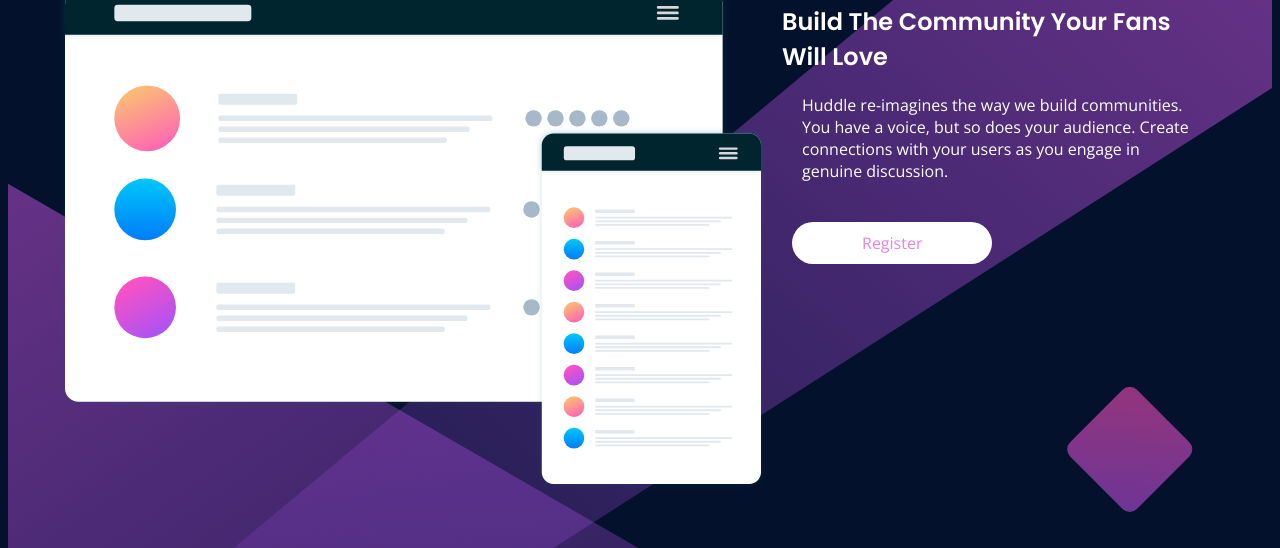
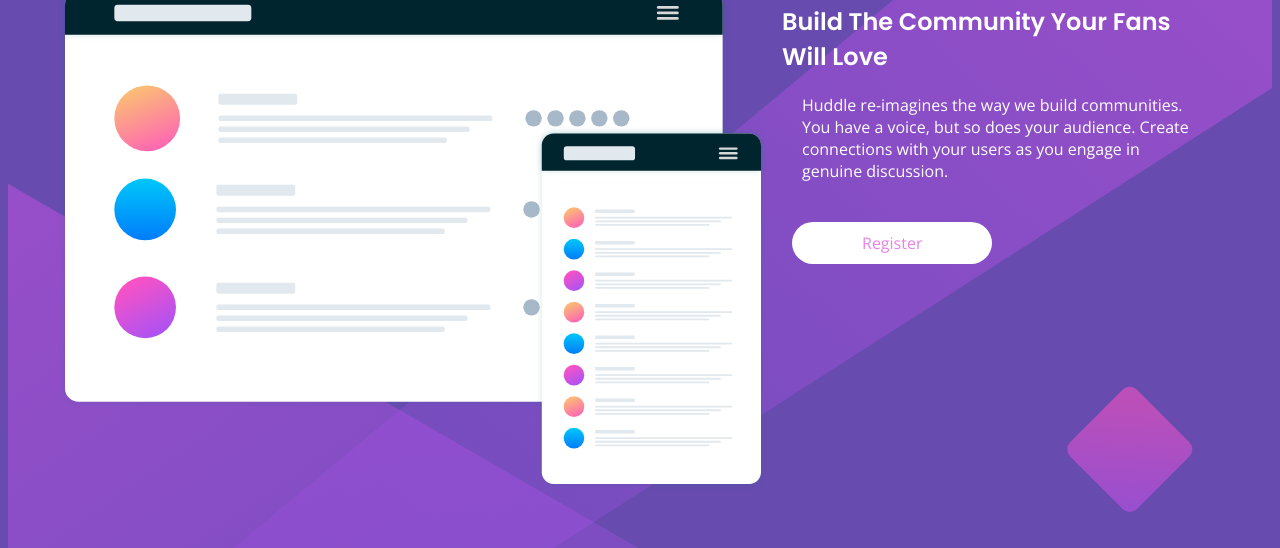
Before and after one commit to Takumi-Labs/huddle-landing-page, a plain HTML site: page index.html in a window 1280 px wide. Shown: the part 168-716 px from the top of the page. Drawn offline with nearby package versions, Linux system fonts and the light colour scheme.

Commit message:
Change body background color to purple

```diff
--- a/css/styles.css
+++ b/css/styles.css
@@ -17,7 +17,7 @@
 }
 
 body {
-  background-color: var(--color-dark-blue);
+  background-color: var(--color-purple);
 }
 
 .container {
```
